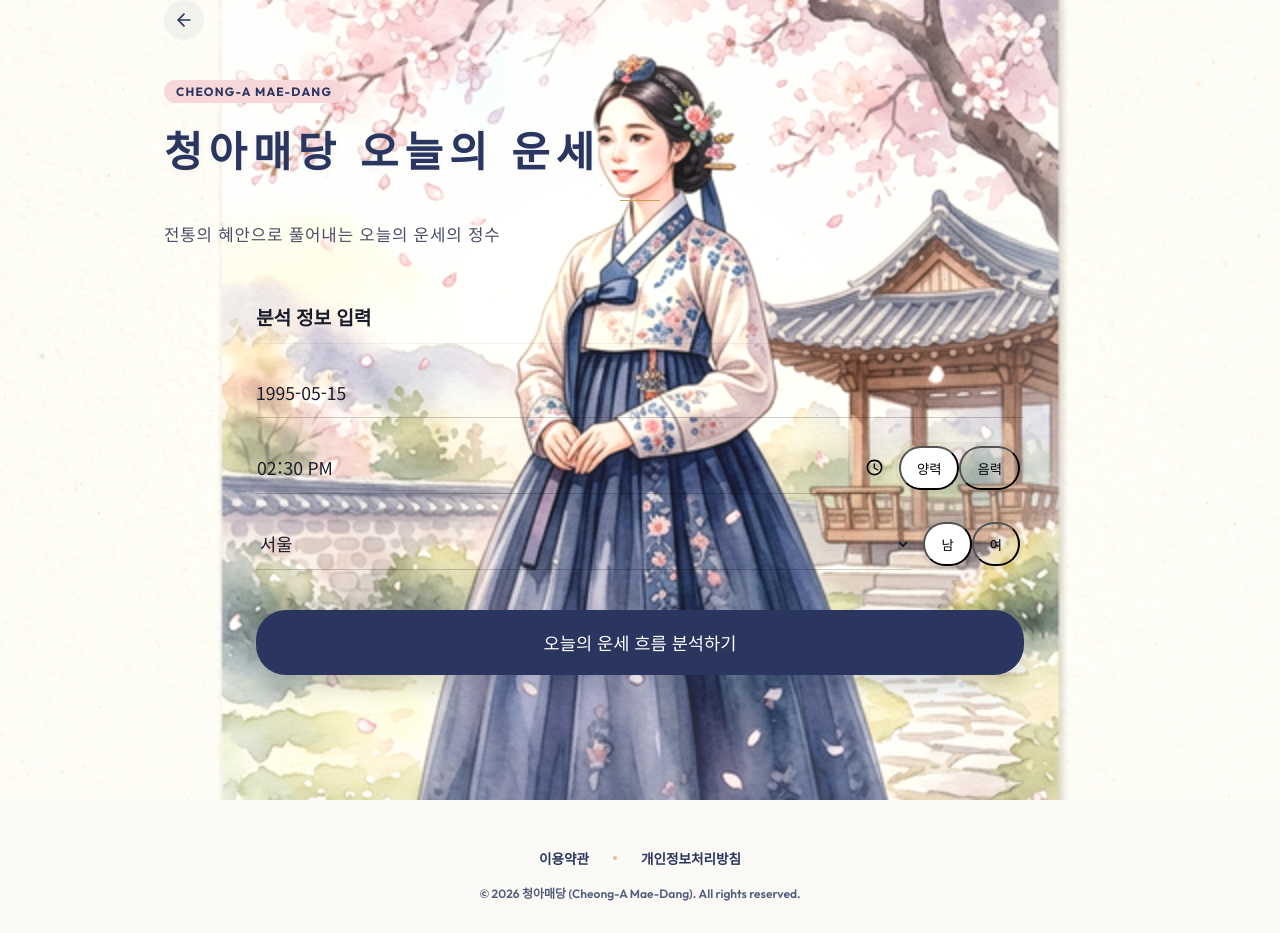
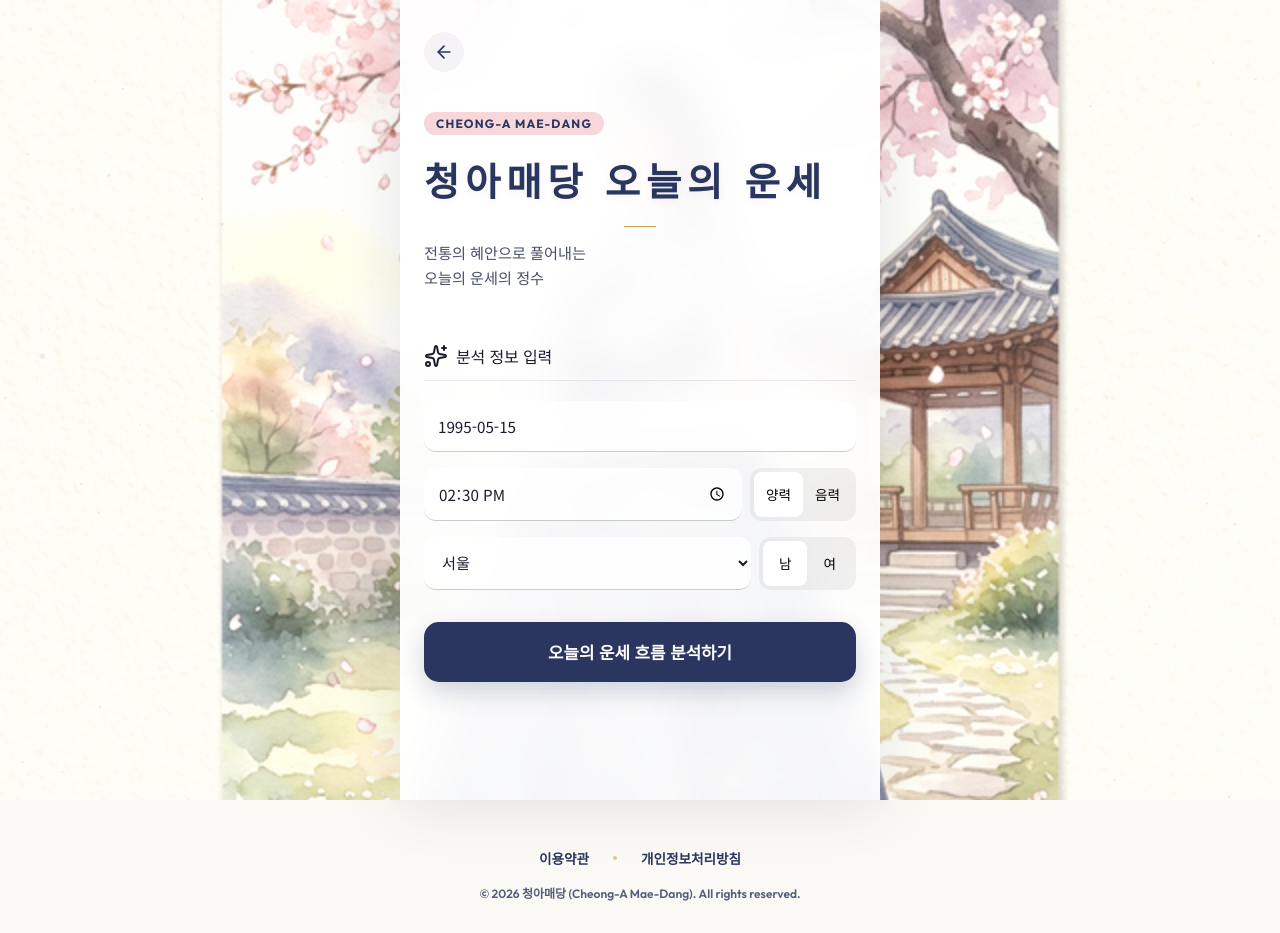
Before and after one commit to apsc9572-hub/sajuapp, a Next.js app: page /fortune in a window 1280 px wide. Built offline with nearby package versions, Linux system fonts and the light colour scheme; a web font is replaced by a local one.

Commit message:
사주 0.2v

```diff
--- a/src/app/fortune/page.tsx
+++ b/src/app/fortune/page.tsx
@@ -4,7 +4,7 @@ import { useState, useEffect, Suspense, useRef } from "react";
 import { useSearchParams } from "next/navigation";
 import { motion, AnimatePresence } from "framer-motion";
 import Link from "next/link";
-import { ArrowLeft, BookOpen, Clock, CalendarDays, Sparkles, MoonStar, Scroll, Coins, Briefcase, Activity, Heart, Target, Users, Wallet, ShieldAlert, Download, Share2, Calculator, Calendar, Copy, Check } from "lucide-react";
+import { ArrowLeft, ArrowUp, BookOpen, Clock, CalendarDays, Sparkles, MoonStar, Scroll, Coins, Briefcase, Activity, Heart, Target, Users, Wallet, ShieldAlert, Download, Share2, Calculator, Calendar, Copy, Check } from "lucide-react";
 import { calculateSaju } from "ssaju";
 import TraditionalBackground from "@/components/TraditionalBackground";
 import Disclaimer from "@/components/Disclaimer";
@@ -757,7 +757,21 @@ ${cuspScript ? `특이사항: ${cuspScript}` : ""}
     <main style={{ width: "100%", minHeight: "100vh", position: "relative", background: "var(--bg-primary)" }}>
       <Disclaimer />
       <TraditionalBackground />
-      <div style={{ position: "relative", zIndex: 1 }} className="container py-8">
+
+      <div style={{
+        maxWidth: "480px",
+        margin: "0 auto",
+        minHeight: "100vh",
+        position: "relative",
+        zIndex: 1,
+        background: "rgba(255, 255, 255, 0.95)",
+        backdropFilter: "blur(20px)",
+        boxShadow: "0 0 60px rgba(26, 28, 44, 0.12)",
+        display: "flex",
+        flexDirection: "column",
+        overflowX: "hidden"
+      }}>
+        <div style={{ padding: "32px 24px" }}>
           <Link href="/" style={{ textDecoration: "none", marginBottom: "40px", display: "inline-block" }}>
             <button style={{ background: "rgba(42, 54, 95, 0.05)", border: "none", color: "var(--accent-indigo)", cursor: "pointer", width: "40px", height: "40px", borderRadius: "50%", display: "flex", alignItems: "center", justifyContent: "center" }}><ArrowLeft size={20} /></button>
           </Link>
@@ -770,54 +784,56 @@ ${cuspScript ? `특이사항: ${cuspScript}` : ""}
             >
               CHEONG-A MAE-DANG
             </motion.div>
-          <h1 style={{ fontSize: "2.6rem", fontWeight: "700", color: "var(--accent-indigo)", letterSpacing: "0.15em", textShadow: "0 2px 8px rgba(0,0,0,0.05)" }}>
+            <h1 style={{ fontSize: "2.4rem", fontWeight: "700", color: "var(--accent-indigo)", letterSpacing: "0.15em", textShadow: "0 2px 8px rgba(0,0,0,0.05)" }}>
               청아매당 {currentType.title}
             </h1>
-          <div style={{ width: "40px", height: "1px", background: "var(--accent-gold)", margin: "20px auto" }}></div>
-          <p style={{ color: "var(--text-secondary)", fontSize: "1.05rem", fontFamily: "'Nanum Myeongjo', serif", letterSpacing: "0.05em" }}>
-            전통의 혜안으로 풀어내는 {currentType.title}의 정수
+            <div style={{ width: "32px", height: "1px", background: "var(--accent-gold)", margin: "16px auto 16px" }}></div>
+            <p style={{ color: "var(--text-secondary)", fontSize: "0.95rem", lineHeight: "1.6", fontFamily: "'Nanum Myeongjo', serif" }}>
+              전통의 혜안으로 풀어내는<br/>{currentType.title}의 정수
             </p>
           </div>
 
-        <div style={{ maxWidth: "800px", margin: "0 auto", width: "100%" }}>
-          <section style={{ padding: "0 16px" }}>
-            <h2 style={{ fontSize: "1.2rem", marginBottom: "24px", borderBottom: "1px solid rgba(0,0,0,0.05)", paddingBottom: "12px" }}>분석 정보 입력</h2>
-            <div style={{ display: "grid", gap: "24px" }}>
-              <div onClick={() => setIsDatePickerOpen(true)} className="glass-input" style={{ cursor: "pointer" }}>{date}</div>
+          <div style={{ width: "100%" }}>
+            <section style={{ padding: "0" }}>
+            <h2 style={{ fontSize: "1rem", marginBottom: "20px", borderBottom: "1px solid var(--glass-border)", paddingBottom: "12px", display: "flex", alignItems: "center", gap: "8px", fontWeight: "500" }}>
+              {currentType.icon} 분석 정보 입력
+            </h2>
+            <div style={{ display: "grid", gap: "16px" }}>
+              <div onClick={() => setIsDatePickerOpen(true)} className="glass-input" style={{ cursor: "pointer", padding: "14px", borderRadius: "12px", background: "rgba(255,255,255,0.8)", fontSize: "0.95rem" }}>{date}</div>
               <WheelDatePicker isOpen={isDatePickerOpen} onClose={() => setIsDatePickerOpen(false)} initialDate={date} onConfirm={(d) => setDate(d)} />
 
               <div style={{ display: "flex", gap: "8px" }}>
-                <input type="time" className="glass-input" value={time} onChange={(e) => setTime(e.target.value)} style={{ flex: 1 }} />
-                <div style={{ display: "flex", background: "rgba(0,0,0,0.05)", borderRadius: "30px", padding: "4px" }}>
-                  <button onClick={() => setIsLunar(false)} style={{ padding: "8px 16px", borderRadius: "30px", background: !isLunar ? "white" : "transparent" }}>양력</button>
-                  <button onClick={() => setIsLunar(true)} style={{ padding: "8px 16px", borderRadius: "30px", background: isLunar ? "white" : "transparent" }}>음력</button>
+                <input type="time" className="glass-input" value={time} onChange={(e) => setTime(e.target.value)} style={{ flex: 1, padding: "14px", borderRadius: "12px", background: "rgba(255,255,255,0.8)", fontSize: "0.95rem" }} />
+                <div style={{ display: "flex", background: "rgba(0,0,0,0.05)", borderRadius: "12px", padding: "4px" }}>
+                  <button onClick={() => setIsLunar(false)} style={{ padding: "6px 12px", borderRadius: "8px", border: "none", background: !isLunar ? "white" : "transparent", fontSize: "0.85rem" }}>양력</button>
+                  <button onClick={() => setIsLunar(true)} style={{ padding: "6px 12px", borderRadius: "8px", border: "none", background: isLunar ? "white" : "transparent", fontSize: "0.85rem" }}>음력</button>
                 </div>
               </div>
 
               <div style={{ display: "flex", gap: "8px" }}>
-                <select className="glass-input" value={birthCity} onChange={(e) => setBirthCity(e.target.value)} style={{ flex: 1 }}>
+                <select className="glass-input" value={birthCity} onChange={(e) => setBirthCity(e.target.value)} style={{ flex: 1, padding: "14px", borderRadius: "12px", background: "rgba(255,255,255,0.8)", fontSize: "0.95rem" }}>
                   {Object.keys(cityDataMap).map(c => <option key={c} value={c}>{c}</option>)}
                 </select>
-                <div style={{ display: "flex", background: "rgba(0,0,0,0.05)", borderRadius: "30px", padding: "4px" }}>
-                  <button onClick={() => setGender("M")} style={{ padding: "8px 16px", borderRadius: "30px", background: gender === "M" ? "white" : "transparent" }}>남</button>
-                  <button onClick={() => setGender("F")} style={{ padding: "8px 16px", borderRadius: "30px", background: gender === "F" ? "white" : "transparent" }}>여</button>
+                <div style={{ display: "flex", background: "rgba(0,0,0,0.05)", borderRadius: "12px", padding: "4px" }}>
+                  <button onClick={() => setGender("M")} style={{ padding: "6px 16px", borderRadius: "8px", border: "none", background: gender === "M" ? "white" : "transparent", fontSize: "0.85rem" }}>남</button>
+                  <button onClick={() => setGender("F")} style={{ padding: "6px 16px", borderRadius: "8px", border: "none", background: gender === "F" ? "white" : "transparent", fontSize: "0.85rem" }}>여</button>
                 </div>
               </div>
             </div>
 
             <motion.button
-              whileHover={{ scale: 1.01 }}
+              whileHover={{ scale: 1.02 }}
               whileTap={{ scale: 0.98 }}
               onClick={calculateFortune}
               disabled={isLoading}
               className="btn-primary"
               style={{
                 width: "100%",
-                marginTop: "40px",
-                padding: "20px",
-                borderRadius: "30px",
-                fontSize: "1.1rem",
-                fontWeight: "500",
+                marginTop: "32px",
+                padding: "18px",
+                borderRadius: "15px",
+                fontSize: "1.05rem",
+                fontWeight: "600",
                 background: "var(--accent-indigo)",
                 boxShadow: "0 10px 25px rgba(42, 54, 95, 0.2)",
                 border: "none"
@@ -829,10 +845,10 @@ ${cuspScript ? `특이사항: ${cuspScript}` : ""}
 
           <AnimatePresence>
             {(bazi || isLoading) && (
-              <motion.div initial={{ opacity: 0, y: 20 }} animate={{ opacity: 1, y: 0 }} style={{ padding: "16px", marginTop: "40px" }} ref={resultRef} id="result-section">
+              <motion.div initial={{ opacity: 0, y: 20 }} animate={{ opacity: 1, y: 0 }} style={{ padding: "0", marginTop: "40px" }} ref={resultRef} id="result-section">
                 <div style={{ textAlign: "center", marginBottom: "40px" }}>
                    <div style={{ width: "40px", height: "2px", background: "var(--accent-gold)", margin: "0 auto 16px" }}></div>
-                   <h2 style={{ fontSize: "1.6rem", fontWeight: "300", color: "var(--accent-indigo)", letterSpacing: "-0.02em" }}>분석 결과</h2>
+                   <h2 style={{ fontSize: "1.6rem", fontWeight: "700", color: "var(--accent-indigo)", letterSpacing: "-0.02em" }}>분석 결과</h2>
                 </div>
 
                 {isLoading ? (
@@ -1064,7 +1080,28 @@ ${cuspScript ? `특이사항: ${cuspScript}` : ""}
                     )}
 
                     {/* 하단 뒤로가기 버튼 추가 */}
-                    <div style={{ marginTop: "64px", display: "flex", justifyContent: "center" }}>
+                    <div style={{ marginTop: "64px", display: "flex", justifyContent: "center", gap: "16px" }}>
+                      <motion.button
+                        whileHover={{ scale: 1.05 }}
+                        whileTap={{ scale: 0.95 }}
+                        onClick={() => window.scrollTo({ top: 0, behavior: 'smooth' })}
+                        style={{
+                          display: "flex",
+                          alignItems: "center",
+                          gap: "8px",
+                          padding: "16px 24px",
+                          borderRadius: "30px",
+                          background: "rgba(42, 54, 95, 0.05)",
+                          color: "var(--accent-indigo)",
+                          border: "1px solid var(--glass-border)",
+                          fontSize: "1rem",
+                          fontWeight: "600",
+                          cursor: "pointer"
+                        }}
+                      >
+                        <ArrowUp size={20} /> 맨 위로
+                      </motion.button>
+
                       <Link href="/">
                         <motion.button
                           whileHover={{ scale: 1.05 }}
@@ -1073,7 +1110,7 @@ ${cuspScript ? `특이사항: ${cuspScript}` : ""}
                             display: "flex",
                             alignItems: "center",
                             gap: "8px",
-                            padding: "16px 32px",
+                            padding: "16px 24px",
                             borderRadius: "30px",
                             background: "white",
                             color: "var(--accent-indigo)",
@@ -1084,7 +1121,7 @@ ${cuspScript ? `특이사항: ${cuspScript}` : ""}
                             cursor: "pointer"
                           }}
                         >
-                          <ArrowLeft size={20} /> 홈으로 돌아가기
+                          <ArrowLeft size={20} /> 홈으로
                         </motion.button>
                       </Link>
                     </div>
@@ -1093,6 +1130,7 @@ ${cuspScript ? `특이사항: ${cuspScript}` : ""}
               </motion.div>
             )}
           </AnimatePresence>
+          </div>
         </div>
       </div>
     </main>
--- a/src/app/layout.tsx
+++ b/src/app/layout.tsx
@@ -10,8 +10,8 @@ const outfit = Outfit({
 });
 
 export const metadata: Metadata = {
-  title: "AI 운세 & 사주 (AI Fortune)",
-  description: "타로, 사주팔자, 꿈해몽, 점성술을 한 곳에서 만나는 프리미엄 AI 운세 서비스",
+  title: "청아매당 운세 & 사주",
+  description: "전통의 혜안으로 풀어내는 프리미엄 사주 및 운세 서비스, 청아매당",
 };
 
 export default function RootLayout({
```
Also changed, not shown: src/app/privacy/page.tsx (+52 -28 lines), src/app/saju/page.tsx (+27 -6 lines), src/app/terms/page.tsx (+54 -15 lines). Lines whose indentation alone changed are shown as unchanged.
